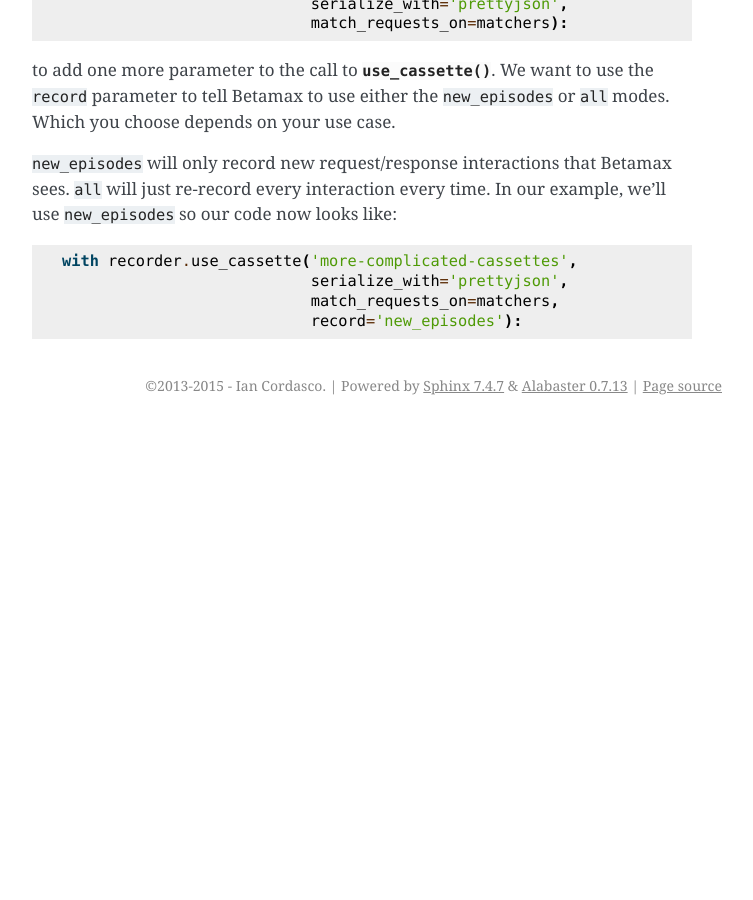
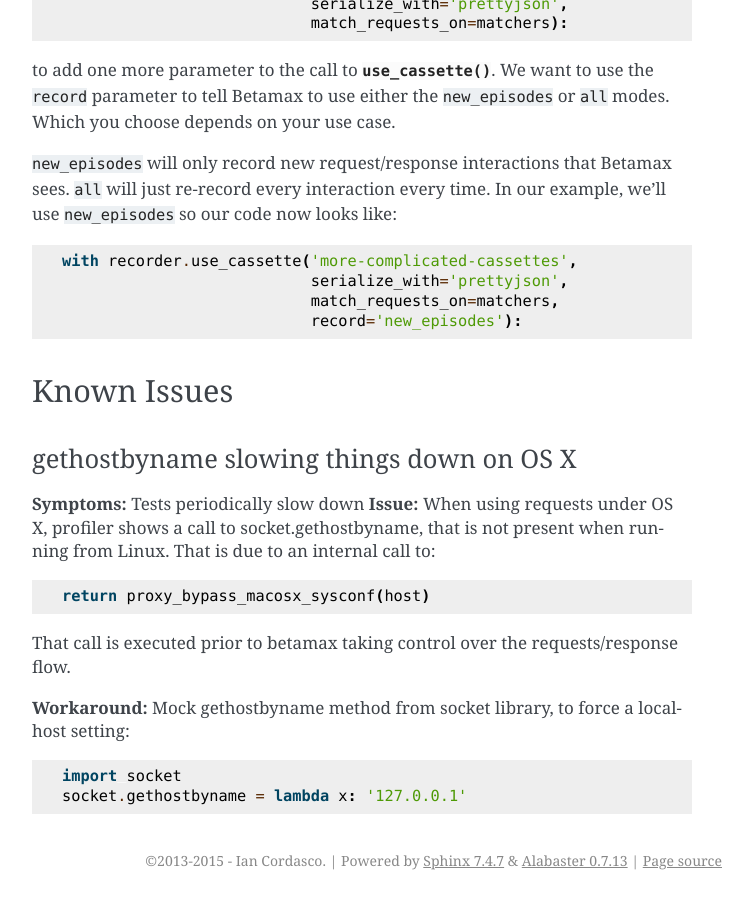
Before and after one commit to betamaxpy/betamax, a Sphinx documentation site: the page built from docs/long_term_usage.rst, in a window 1280 px wide and 900 px high, scrolled down 1596 px. Shown: the whole window, without its empty margins (388-1141 px from the left). Built offline with Sphinx 7.4.7, drawn with Linux system fonts in a browser that asks for light colours; before the commit the page ends 2021 px from its top, so only the background shows below that; some of the changed text lies outside the part shown.

Commit message:
Document known issue with gethostbyname on MacOSX

```diff
--- a/docs/long_term_usage.rst
+++ b/docs/long_term_usage.rst
@@ -84,3 +84,23 @@ example, we'll use ``new_episodes`` so our code now looks like:
                                serialize_with='prettyjson',
                                match_requests_on=matchers,
                                record='new_episodes'):
+
+Known Issues
+------------
+
+gethostbyname slowing things down on OS X
+~~~~~~~~~~~~~~~~~~~~~~~~~~~~~~~~~~~~~~~~~
+
+**Symptoms:** Tests periodically slow down
+**Issue:** When using requests under OS X, profiler shows a call to socket.gethostbyname, that is not present when running from Linux. That is due to an internal call to::
+
+    return proxy_bypass_macosx_sysconf(host)
+
+That call is executed prior to betamax taking control over the requests/response flow.
+
+**Workaround:** Mock gethostbyname method from socket library, to force a localhost setting:
+
+.. code-block:: python
+
+    import socket
+    socket.gethostbyname = lambda x: '127.0.0.1'
```
